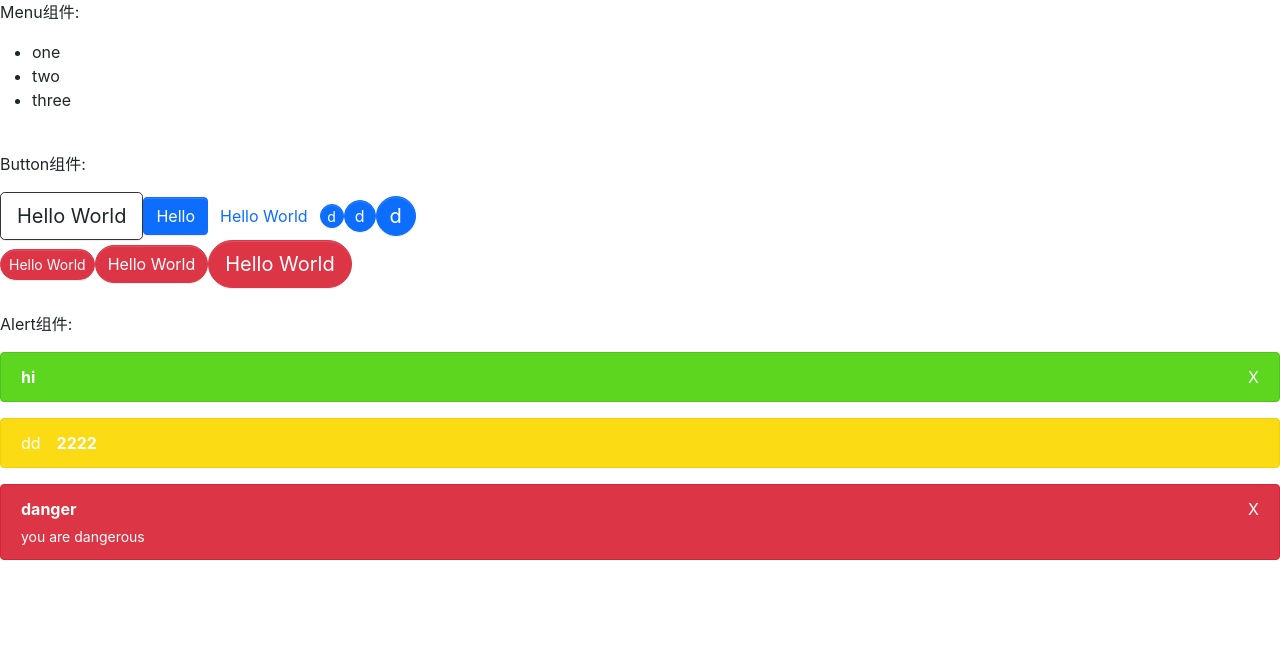
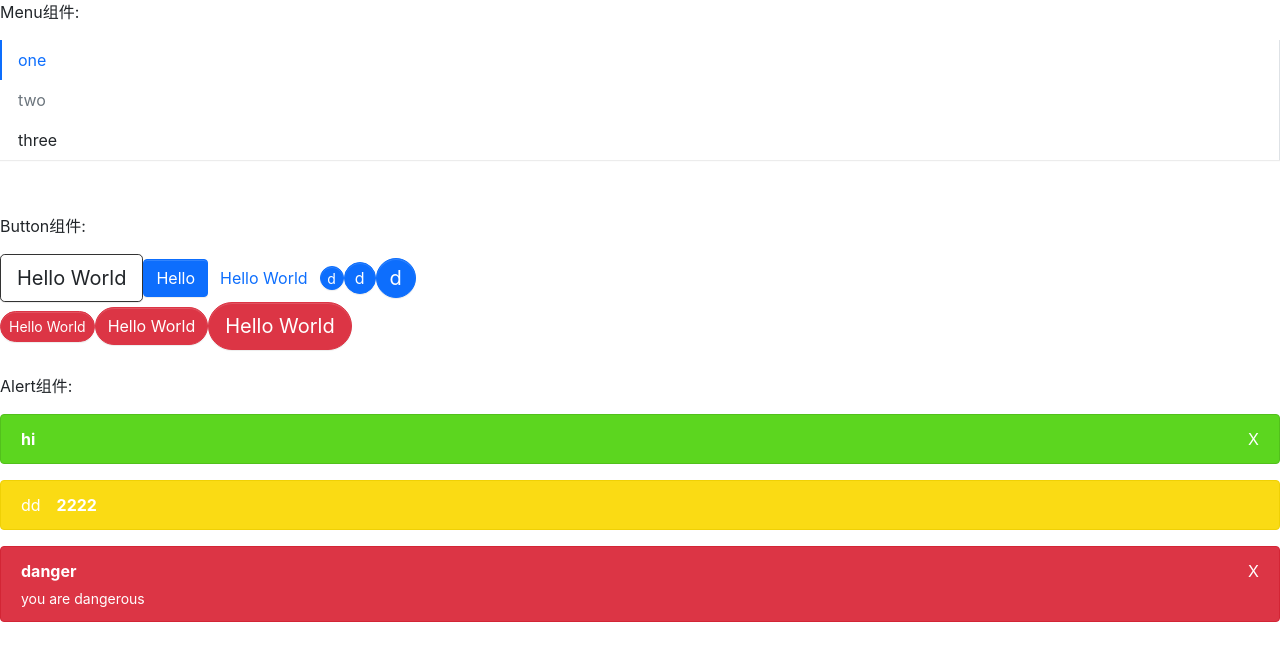
Before and after one commit to Tonyhew/t-ui, a React (Create React App) app: page / in a window 1280 px wide. Shown: the top 660 px of the page. Built offline with nearby package versions, Linux system fonts and the light colour scheme.

Commit message:
增加导航测试等

```diff
--- a/src/App.tsx
+++ b/src/App.tsx
@@ -12,7 +12,7 @@
 
         <p>Menu组件: </p>
 
-        <Menu defaultIndex={0} onSelect={(index) => console.log(index)}>
+        <Menu mode='vertical' defaultIndex={0} onSelect={(index) => console.log(index)}>
           <MenuItem index={0}>one</MenuItem>
           <MenuItem index={1} disabled>two</MenuItem>
           <MenuItem index={2}>three</MenuItem>
--- /dev/null
+++ b/src/components/Menu/_style.scss
@@ -0,0 +1,39 @@
+.tui-menu {
+  display: flex;
+  flex-wrap: wrap;
+  padding-left: 0;
+  margin-bottom: 30px;
+  list-style: none;
+  border-bottom: $menu-border-width solid $menu-border-color;
+  box-shadow: $menu-box-shadow;
+  .menu-item {
+    padding: $menu-item-padding-y $menu-item-padding-x;
+    cursor: pointer;
+    transition: $menu-transition;
+    &:hover, &:focus {
+      text-decoration: none;
+    }
+    &.is-disabled {
+      color: $menu-item-disabled-color;
+      pointer-events: none;
+      cursor: default;
+    }
+    &.is-active, &:hover {
+      color: $menu-item-active-color;
+      border-bottom: $menu-item-active-border-width solid $menu-item-active-color;
+    }
+  }
+}
+
+.menu-vertical {
+  flex-direction: column;
+  border-bottom: 0px;
+  border-right: $menu-border-width solid $menu-border-color;
+  .menu-item {
+    border-left: $menu-item-active-border-width solid transparent;
+    &.is-active, &:hover {
+      border-bottom: 0px;
+      border-left: $menu-item-active-border-width solid $menu-item-active-color;
+    }
+  }
+}
--- a/src/components/Menu/menu.tsx
+++ b/src/components/Menu/menu.tsx
@@ -45,6 +45,7 @@
     <ul
       className={classes}
       style={style}
+      data-testid='test-menu'
     >
       <MenuContext.Provider value={passedContext}>
         {children}
--- a/src/styles/index.scss
+++ b/src/styles/index.scss
@@ -4,4 +4,6 @@
 // button
 @import '../components/Button/style';
 // alert
-@import '../components/Alert/style'
+@import '../components/Alert/style';
+// menu
+@import '../components/Menu/style';
```
Also changed, not shown: 1 other file (tests, documents, lock files or other folders).
